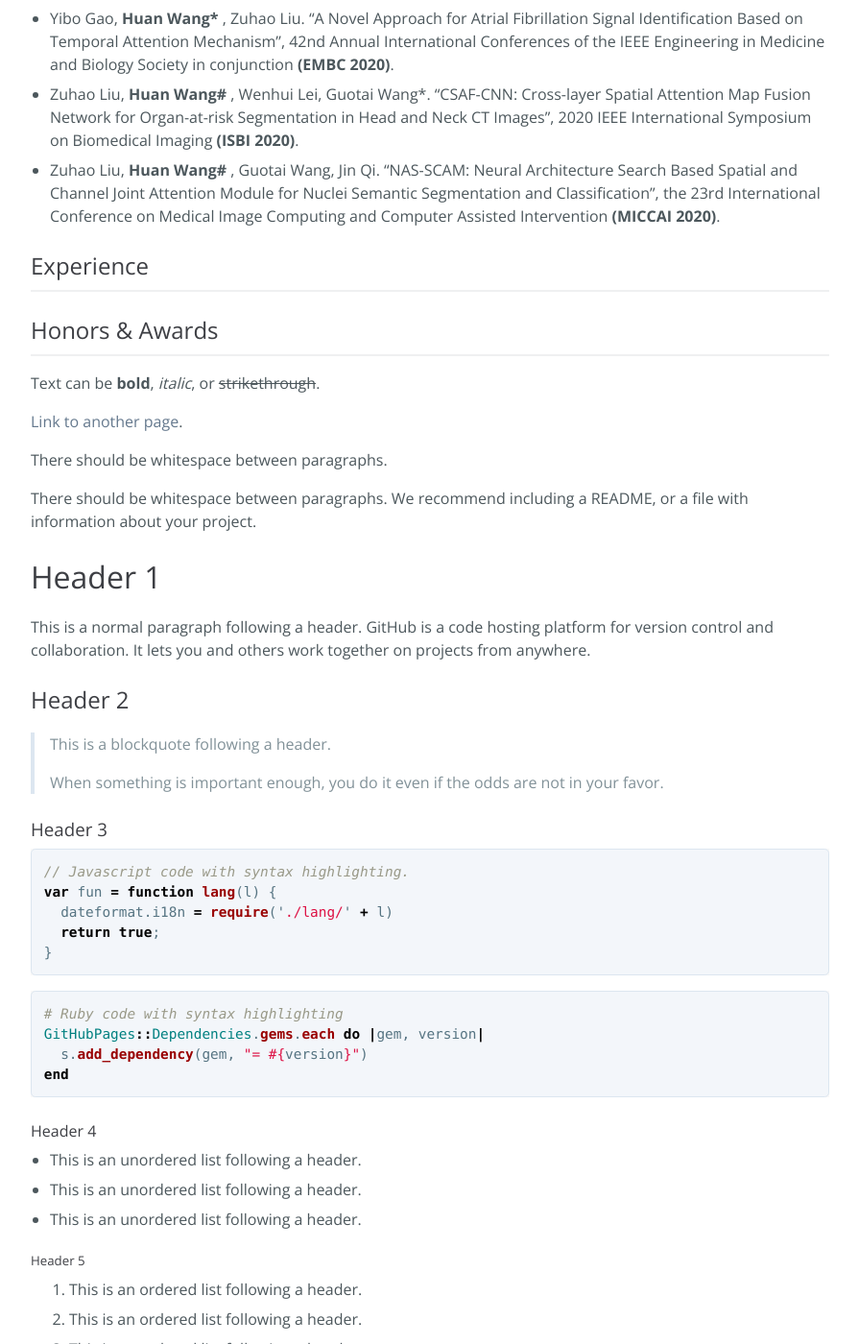
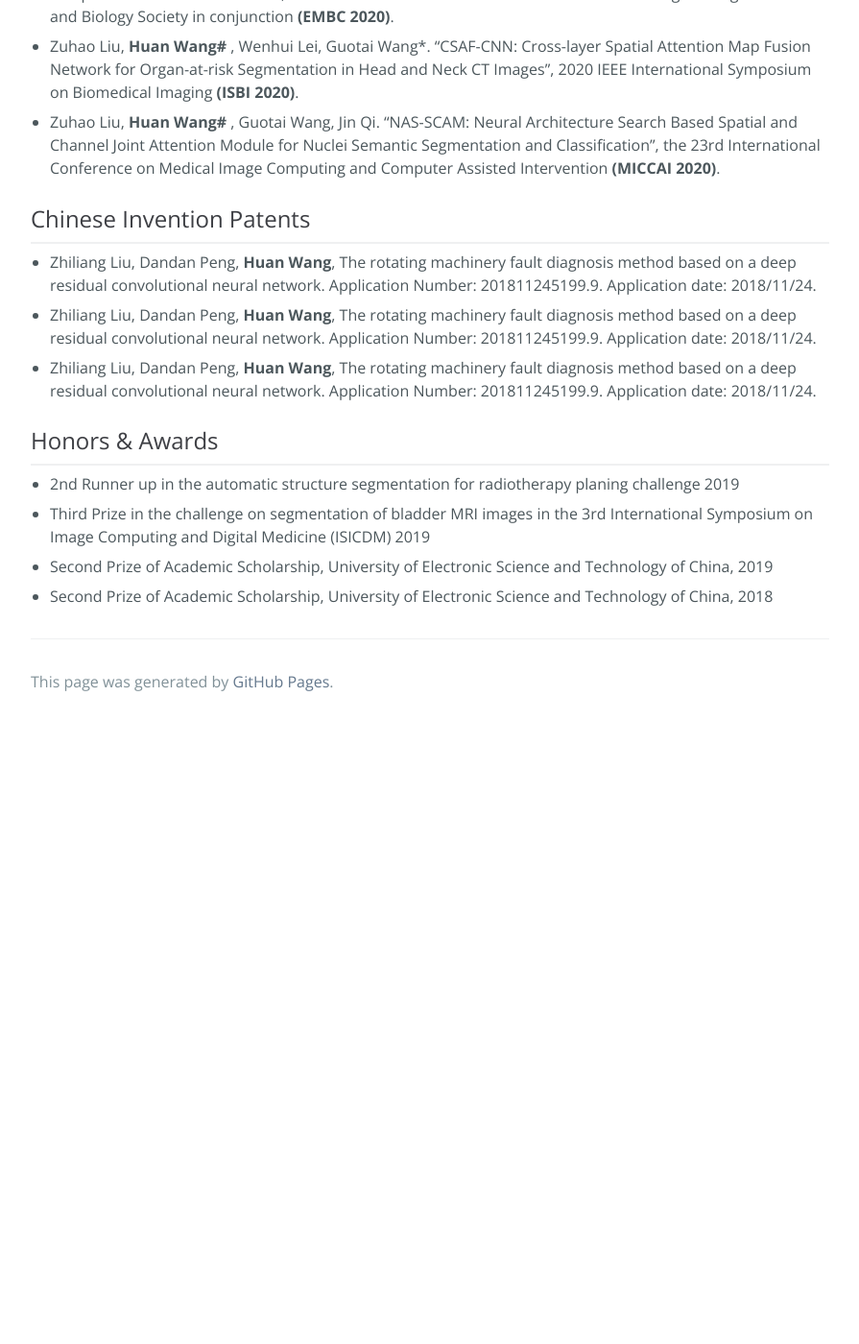
Before and after one commit to WH-HuanWang/WH-HuanWang.github.io, a Jekyll site: the page built from index.md, in a window 1280 px wide and 1400 px high, scrolled down 2163 px. Shown: the whole window at 96% size, without its empty margins (192-1087 px from the left). Built offline with Jekyll 4.4.1, drawn with Linux system fonts in a browser that asks for light colours; after the commit the page ends 2917 px from its top, so only the background shows below that; some of the changed text lies outside the part shown.

Commit message:
Update index.md

````diff
--- a/index.md
+++ b/index.md
@@ -62,132 +61,15 @@ hhhhhh
 * Zuhao Liu, <b>Huan Wang# </b>, Wenhui Lei, Guotai Wang*. "CSAF-CNN: Cross-layer Spatial Attention Map Fusion Network for Organ-at-risk Segmentation in Head and Neck CT Images", 2020 IEEE International Symposium on Biomedical Imaging <b>(ISBI 2020)</b>.
 * Zuhao Liu, <b>Huan Wang# </b>, Guotai Wang, Jin Qi. "NAS-SCAM: Neural Architecture Search Based Spatial and Channel Joint Attention Module for Nuclei Semantic Segmentation and Classification", the 23rd International Conference on Medical Image Computing and Computer Assisted Intervention <b>(MICCAI 2020)</b>.
 
-
-## Experience
+## Chinese Invention Patents
 * * *
-
+* Zhiliang Liu, Dandan Peng, <b>Huan Wang</b>, The rotating machinery fault diagnosis method based on a deep residual convolutional neural network. Application Number: 201811245199.9. Application date: 2018/11/24.
+* Zhiliang Liu, Dandan Peng, <b>Huan Wang</b>, The rotating machinery fault diagnosis method based on a deep residual convolutional neural network. Application Number: 201811245199.9. Application date: 2018/11/24.
+* Zhiliang Liu, Dandan Peng, <b>Huan Wang</b>, The rotating machinery fault diagnosis method based on a deep residual convolutional neural network. Application Number: 201811245199.9. Application date: 2018/11/24.
 
 ## Honors & Awards
 * * *
-
-
-
-Text can be **bold**, _italic_, or ~~strikethrough~~.
-
-[Link to another page](./another-page.html).
-
-There should be whitespace between paragraphs.
-
-There should be whitespace between paragraphs. We recommend including a README, or a file with information about your project.
-
-# Header 1
-
-This is a normal paragraph following a header. GitHub is a code hosting platform for version control and collaboration. It lets you and others work together on projects from anywhere.
-
-## Header 2
-
-> This is a blockquote following a header.
->
-> When something is important enough, you do it even if the odds are not in your favor.
-
-### Header 3
-
-```js
-// Javascript code with syntax highlighting.
-var fun = function lang(l) {
-  dateformat.i18n = require('./lang/' + l)
-  return true;
-}
-```
-
-```ruby
-# Ruby code with syntax highlighting
-GitHubPages::Dependencies.gems.each do |gem, version|
-  s.add_dependency(gem, "= #{version}")
-end
-```
-
-#### Header 4
-
-*   This is an unordered list following a header.
-*   This is an unordered list following a header.
-*   This is an unordered list following a header.
-
-##### Header 5
-
-1.  This is an ordered list following a header.
-2.  This is an ordered list following a header.
-3.  This is an ordered list following a header.
-
-###### Header 6
-
-| head1        | head two          | three |
-|:-------------|:------------------|:------|
-| ok           | good swedish fish | nice  |
-| out of stock | good and plenty   | nice  |
-| ok           | good `oreos`      | hmm   |
-| ok           | good `zoute` drop | yumm  |
-
-### There's a horizontal rule below this.
-
-* * *
-
-### Here is an unordered list:
-
-*   Item foo
-*   Item bar
-*   Item baz
-*   Item zip
-
-### And an ordered list:
-
-1.  Item one
-1.  Item two
-1.  Item three
-1.  Item four
-
-### And a nested list:
-
-- level 1 item
-  - level 2 item
-  - level 2 item
-    - level 3 item
-    - level 3 item
-- level 1 item
-  - level 2 item
-  - level 2 item
-  - level 2 item
-- level 1 item
-  - level 2 item
-  - level 2 item
-- level 1 item
-
-### Small image
-
-![Octocat](https://github.githubassets.com/images/icons/emoji/octocat.png)
-
-### Large image
-
-![Branching](https://guides.github.com/activities/hello-world/branching.png)
-
-
-### Definition lists can be used with HTML syntax.
-
-<dl>
-<dt>Name</dt>
-<dd>Godzilla</dd>
-<dt>Born</dt>
-<dd>1952</dd>
-<dt>Birthplace</dt>
-<dd>Japan</dd>
-<dt>Color</dt>
-<dd>Green</dd>
-</dl>
-
-```
-Long, single-line code blocks should not wrap. They should horizontally scroll if they are too long. This line should be long enough to demonstrate this.
-```
-
-```
-The final element.
-```
+* 2nd Runner up in the automatic structure segmentation for radiotherapy planing challenge 2019
+* Third Prize in the challenge on segmentation of bladder MRI images in the 3rd International Symposium on Image Computing and Digital Medicine (ISICDM) 2019
+* Second Prize of Academic Scholarship, University of Electronic Science and Technology of China, 2019
+* Second Prize of Academic Scholarship, University of Electronic Science and Technology of China, 2018
````
Also changed, not shown: other parts of index.md (+0 -1 lines).
